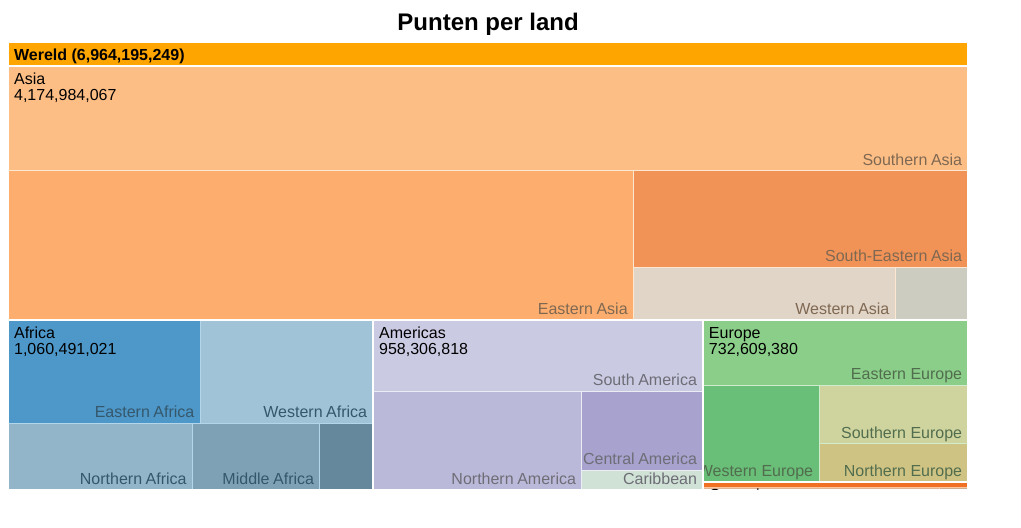
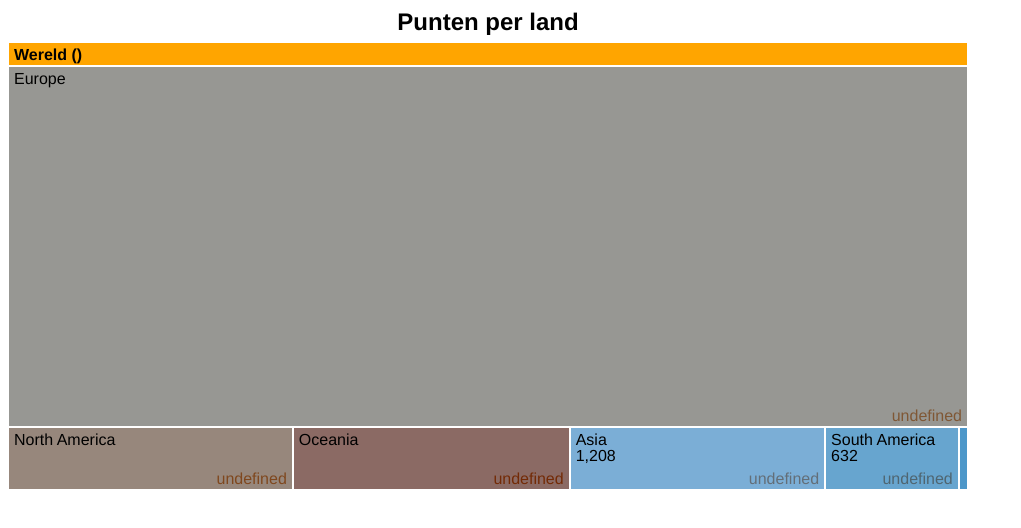
Before and after one commit to wijnandb/wielerspel-viz, a plain HTML site: page countries.html in a window 1280 px wide. Shown: the whole page, without its empty margins (0-1021 px from the left). Drawn offline with nearby package versions, Linux system fonts and the light colour scheme.

Commit message:
wielerdata

```diff
--- a/countries.html
+++ b/countries.html
@@ -320,7 +320,7 @@ function main(o, data) {
 }
 
 if (window.location.hash === "") {
-    d3.json("countries2.json", function(err, res) {
+    d3.json("countries.json", function(err, res) {
         if (!err) {
             console.log(res);
             var data = d3.nest().key(function(d) { return d.region; }).key(function(d) { return d.subregion; }).entries(res);
```
